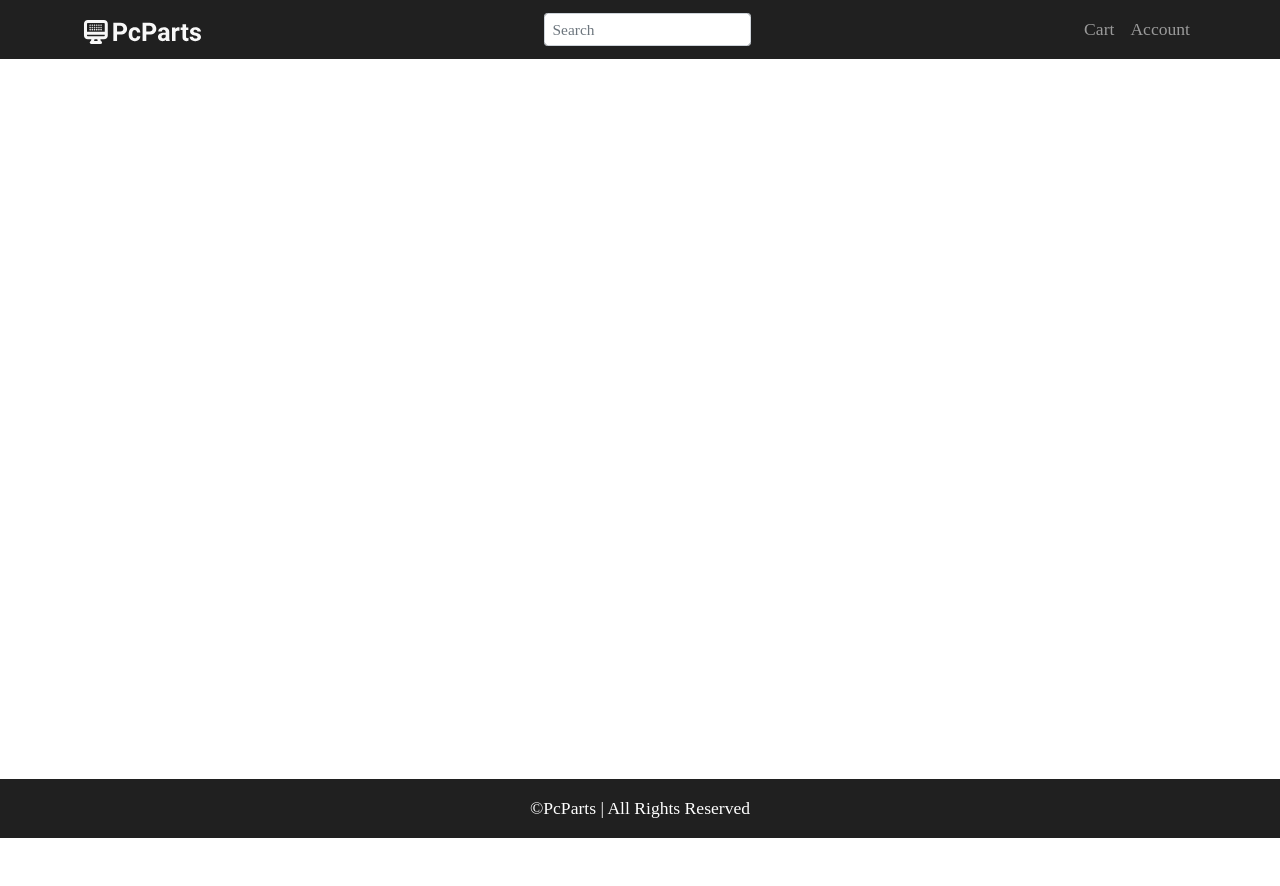
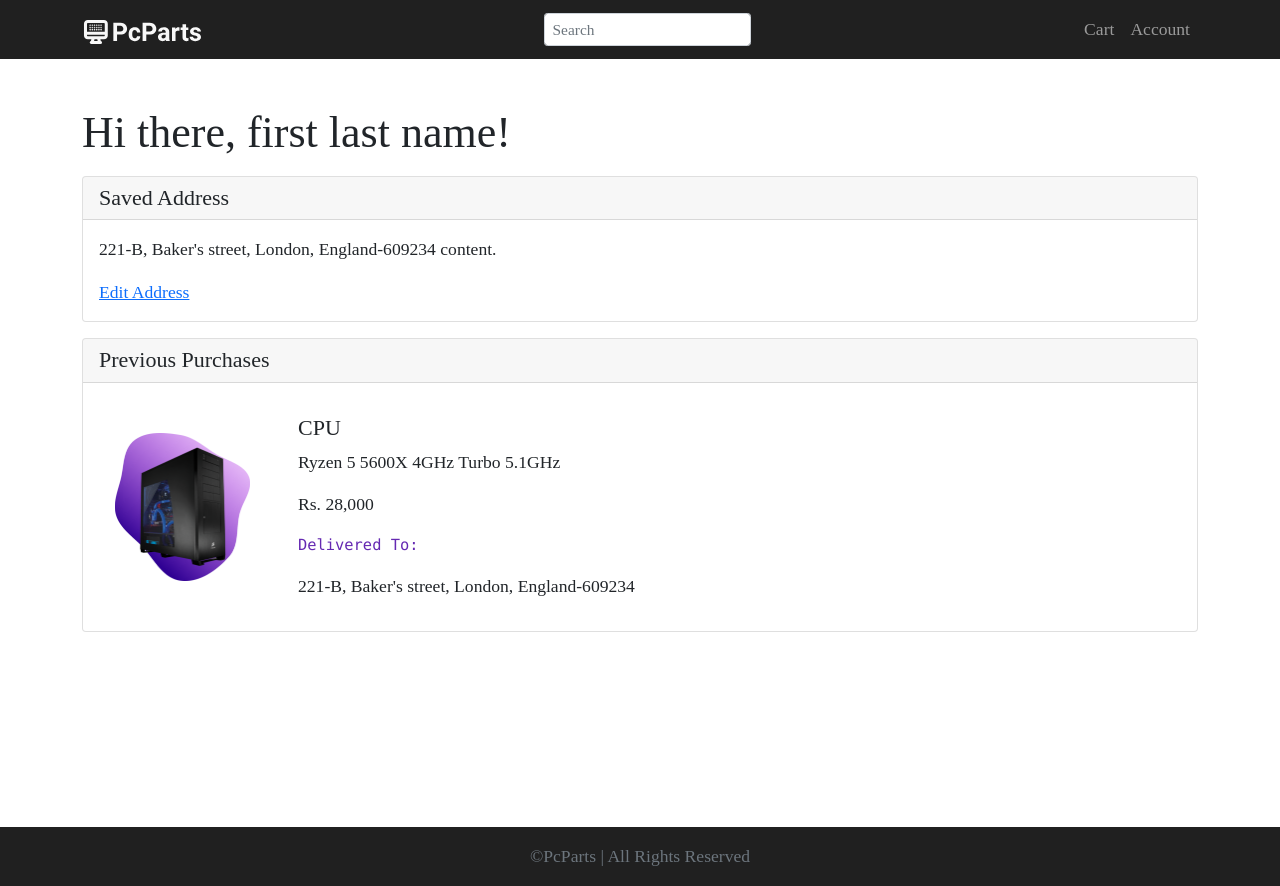
Before and after one commit to mayankpruthii/E-commerce-app, a React (Create React App) app in the folder client/: page /user in a window 1280 px wide. Before the commit the page ends 838 px from the top, so only its background shows below. Built offline with nearby package versions, Linux system fonts and the light colour scheme.

Commit message:
Added user profile

```diff
--- a/client/src/App.css
+++ b/client/src/App.css
@@ -23,7 +23,3 @@
 .bg-grey {
   background-color: #f8f8f8;
 }
-
-.text-secondary {
-  color: #fff !important;
-}
--- a/client/src/components/_footer.js
+++ b/client/src/components/_footer.js
@@ -5,7 +5,7 @@ function Footer(props) {
 	return <Container fluid className="bg-primary p-auto">
         <Row>
             <Col>
-                <p className="pt-3 text-secondary text-center">©PcParts | All Rights Reserved</p>
+                <p className="pt-3 text-muted text-center">©PcParts | All Rights Reserved</p>
             </Col>
         </Row>
     </Container>
--- a/client/src/components/user.js
+++ b/client/src/components/user.js
@@ -1,11 +1,50 @@
-import React from 'react';
+import React from "react";
+import { Col, Container, Row, Button, Card, Image } from "react-bootstrap";
+
+import cpuImage from "../assets/cpu-image.png";
 
 function User(props) {
-  return (
-    <div>
-
-    </div>
-  );
+	return (
+		<Container className="mt-5">
+			<Row>
+				<Col>
+					<h1>Hi there, first last name!</h1>
+					<Card className="mt-3" style={{ width: "100%" }}>
+						<Card.Header as="h5">Saved Address</Card.Header>
+						<Card.Body>
+							<Card.Text>
+								221-B, Baker's street, London, England-609234
+								content.
+							</Card.Text>
+							<Card.Link href="#">Edit Address</Card.Link>
+						</Card.Body>
+					</Card>
+					<Card className="mt-3" style={{ width: "100%" }}>
+						<Card.Header as="h5">Previous Purchases</Card.Header>
+						<Card.Body md={2}>
+							<Row className="p-3 g-5 align-items-center">
+								<Col xs={12} md={2}>
+									<Image src={cpuImage} rounded />
+								</Col>
+								<Col xs={12} md={8}>
+									<Card.Title>CPU</Card.Title>
+									<Card.Text>
+										Ryzen 5 5600X 4GHz Turbo 5.1GHz
+									</Card.Text>
+									<Card.Text>Rs. 28,000</Card.Text>
+									<pre className="text-secondary">Delivered To:</pre>
+									<Card.Text>
+										221-B, Baker's street, London,
+										England-609234
+									</Card.Text>
+								</Col>
+							</Row>
+						</Card.Body>
+					</Card>
+				</Col>
+			</Row>
+		</Container>
+	);
 }
 
 export default User;
--- a/client/src/custom.scss
+++ b/client/src/custom.scss
@@ -1,6 +1,7 @@
 // change the theme
 $theme-colors: (
 	"primary": #202020,
+	"secondary": #6529B2,
 	"danger": #ff4136,
 );
 
```
